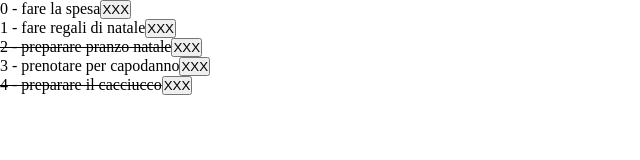
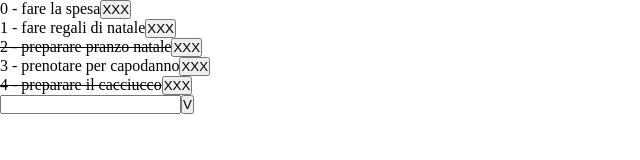
Before and after one commit to Leo9723/vue-todolist, a plain HTML site: page index.html in a window 1280 px wide. Shown: the whole page, without its empty margins (0-640 px from the left). Drawn offline with nearby package versions, Linux system fonts and the light colour scheme.

Commit message:
implementazione terza milestone

```diff
--- a/index.html
+++ b/index.html
@@ -15,6 +15,8 @@
             </div>
             <button class="delete" @click="remove(index)">XXX</button>
         </div>
+        <input type="text" name="" id="" v-model="newtodo">
+        <button @click="addtodo(newtodo, todolist.length)">V</button>
     </div>
     <script src="https://unpkg.com/vue@3/dist/vue.global.js"></script>
     <script src="./js/script.js"></script>
--- a/js/script.js
+++ b/js/script.js
@@ -5,6 +5,7 @@ const {
 createApp({
     data() {
         return {
+            newtodo: '',
             todolist : [
                 {
                     text: 'fare la spesa',
@@ -32,6 +33,14 @@ createApp({
     methods: {
         remove(number){
             this.todolist.splice(number, 1);
+        },
+        addtodo(newitem, number){
+            newitemarray = {
+                text: this.newtodo,
+                done: false
+            },
+            this.todolist.push(newitemarray)
+            this.newtodo = ''
         }
     }
 }).mount('#app')
```
